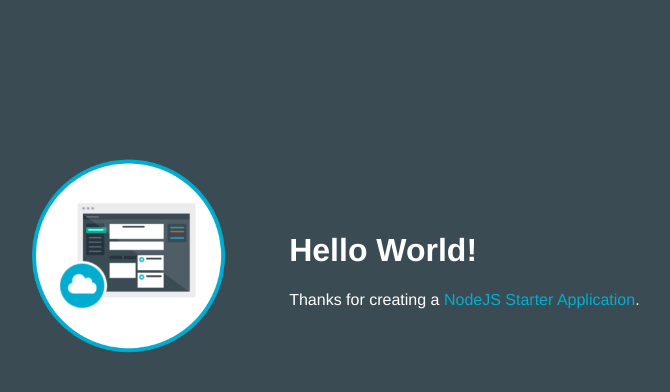
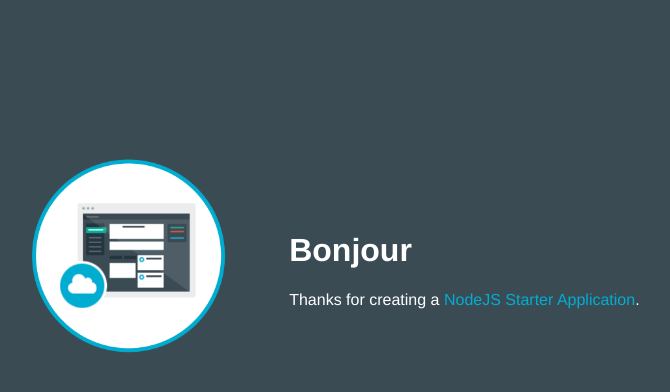
Before and after one commit to hmagph/1056test, a website: page public/index.html in a window 1280 px wide. Shown: the whole page, without its empty margins (253-923 px from the left). Drawn offline with Linux system fonts and the light colour scheme.

Commit message:
changement titre

```diff
--- a/public/index.html
+++ b/public/index.html
@@ -16,7 +16,7 @@
           <img class = "newappIcon" src="images/newapp-icon.png">
         </td>
         <td>
-          <h1 id="message">Hello World!</h1>
+          <h1 id="message">Bonjour</h1>
           <p class='description'></p> Thanks for creating a <span class = "blue">NodeJS Starter Application</span>.
         </td>
       </tr>
```
Also changed, not shown: 1 other file.
